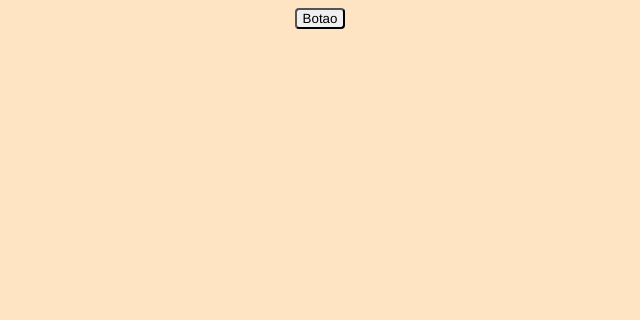
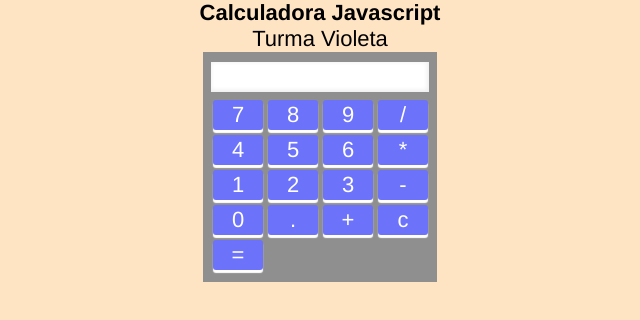
Before and after one commit to MatheusAntonio527/Programa-o-Violeta, a plain HTML site: page index.html in a window 1280 px wide. Shown: the whole page, without its empty margins (320-960 px from the left). Drawn offline with Linux system fonts and the light colour scheme.

Commit message:
Add files via upload

```diff
--- a/css/style.css
+++ b/css/style.css
@@ -1,5 +1,10 @@
 *{
-    font-family: 'Franklin Gothic Medium', 'Arial Narrow', Arial, sans-serif;
+
+margin: 0;
+padding: 0;
+box-sizing: border-box;
+font-size: 22px;
+font-family: 'Franklin Gothic Medium', 'Arial Narrow', Arial, sans-serif;
 }
 
 body{
@@ -9,8 +14,47 @@ body{
 
 }
 
-button{
-    border-style: outset;
-    border-radius: 4px;
+li{
+     list-style: none;
+}
 
+#container{
+    width: 290px;
+    text-align: center;
+    height: auto;
+    margin: 4px auto;
 }
+
+#calculadora{
+    width: 234px;
+    height: 230px;
+    margin: 0 auto;
+    padding: 2px;
+    background-color: rgb(143, 143, 143);
+}
+.input-valor{
+    margin: 8px auto;
+    width: 95%;
+    height: 30px;
+    font-size: 16px;
+    overflow: hidden;
+    text-align: right;
+    color: #48484d;
+    padding: 4px;
+    background-color: #fff;
+    box-shadow: inset -1px -1px 4px 1px #eee;
+}
+
+.key li{
+width: 50px;
+height: 30px;
+border-radius: 3px;
+color: #fff;
+background-color: #6c73fa;
+cursor: pointer;
+float: left;
+margin: 0px -3px 5px 8px;
+line-height: 30px;
+text-align: center;
+box-shadow: 0px 3px 1px 0px;
+}
--- a/index.html
+++ b/index.html
@@ -4,14 +4,38 @@
     </head>
     <title>Calculadora</title>
   <body>
-    <script>
+<header>
+  <h1>Calculadora Javascript</h1>
+  <p> Turma Violeta</p>
+</header>
+ <section id="Calculadora">
+   <header class="visor">
+      <div class="input-valor"></div>
+   </header>
+<ul class="key">
+  <li>7</li>
+  <li>8</li>
+  <li>9</li>
+  <li class="operador">/</li>
+  <li>4</li>
+  <li>5</li>
+  <li>6</li>
+  <li class="operador">*</li>
+  <li>1</li>
+  <li>2</li>
+  <li>3</li>
+  <li class="operador">-</li>
+  <li>0</li>
+  <li>.</li>
+  <li class="operador">+</li>
+  <li>c</li>
+  <li class="operador">=</li>
+</ul>
 
-//adicionar o botão
-alert ("Alerta")
-    </script>
-    <button id="botao" onclick="mostrartexto()"  >Botao</button>
+</section>
 
   </body>
+
   <script src="js/java.js"></script>
 
 </html>
```
